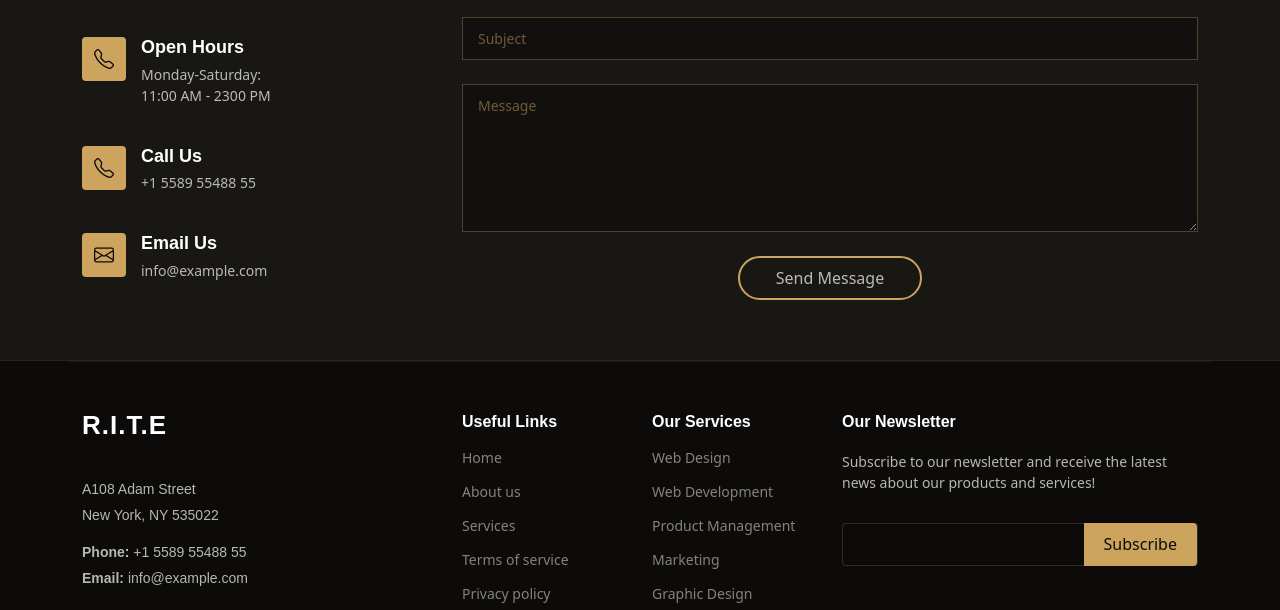
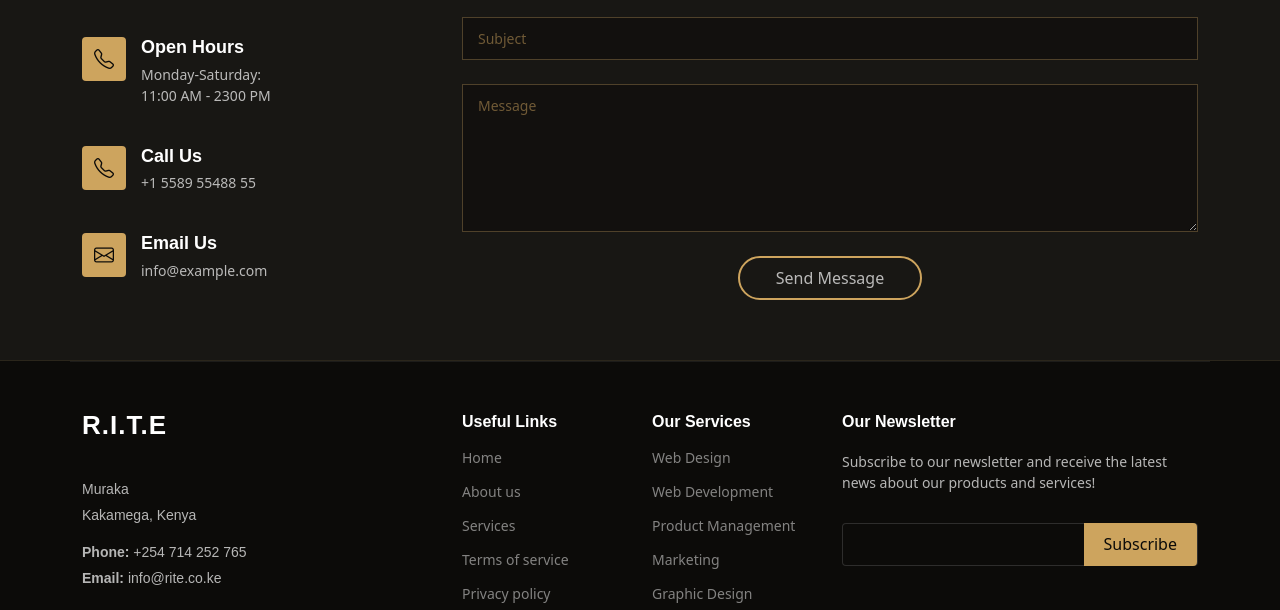
Before and after one commit to musasoftlabx/rite, a plain HTML site: page index.html in a window 1280 px wide. Shown: the part 8282-8892 px from the top of the page. Drawn offline with Linux system fonts and the light colour scheme; a web font is replaced by a local one.

Commit message:
Test change 88

```diff
--- a/index.html
+++ b/index.html
@@ -1021,10 +1021,10 @@ We are a unique hospitality right on the banks of River Isiukhu on the edge of K
             <span class="sitename">R.I.T.E</span>
           </a>
           <div class="footer-contact pt-3">
-            <p>A108 Adam Street</p>
-            <p>New York, NY 535022</p>
-            <p class="mt-3"><strong>Phone:</strong> <span>+1 5589 55488 55</span></p>
-            <p><strong>Email:</strong> <span>info@example.com</span></p>
+            <p>Muraka</p>
+            <p>Kakamega, Kenya</p>
+            <p class="mt-3"><strong>Phone:</strong> <span>+254 714 252 765</span></p>
+            <p><strong>Email:</strong> <span>info@rite.co.ke</span></p>
           </div>
           <div class="social-links d-flex mt-4">
             <a href=""><i class="bi bi-twitter-x"></i></a>
```
Also changed, not shown: pass.txt (deleted).
